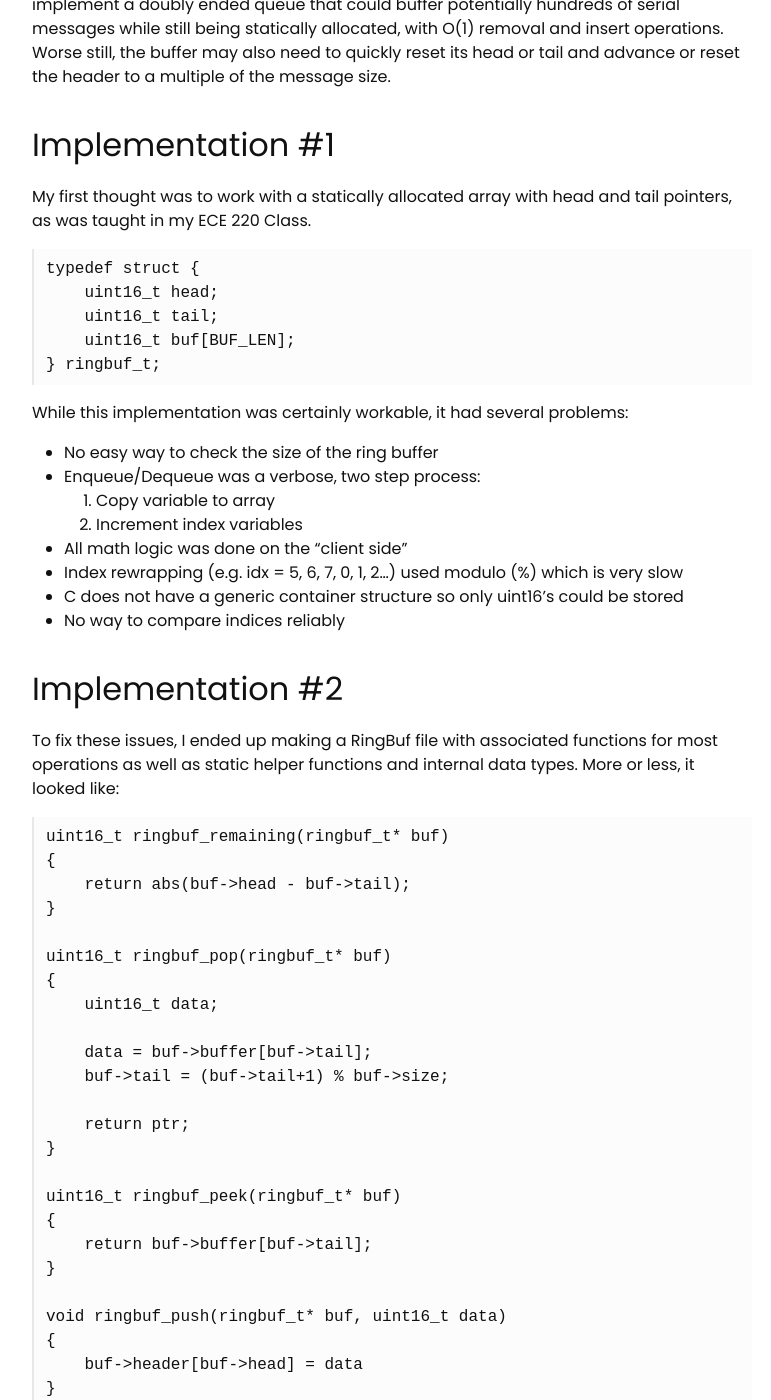
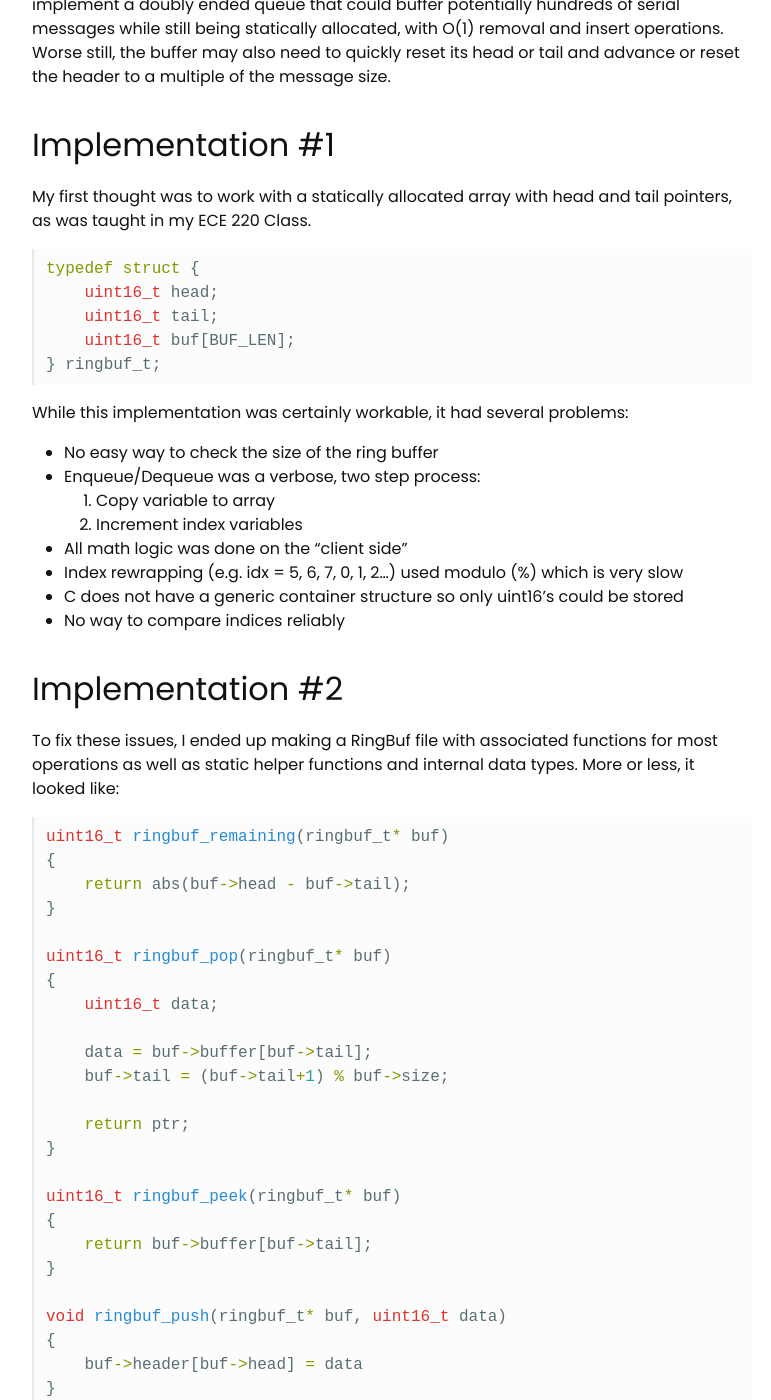
Before and after one commit to epellis/epellis.github.io, a Jekyll site: the page built from _posts/2018-07-24-ring-iterators.md, in a window 1280 px wide and 1400 px high, scrolled down 1088 px. Shown: the whole window, without its empty margins (248-1019 px from the left). Built offline with Jekyll 4.4.1, drawn with Linux system fonts in a browser that asks for light colours; some of the changed text lies outside the part shown.

Commit message:
Gucci Gang Returns

````diff
--- a/_posts/2018-07-24-ring-iterators.md
+++ b/_posts/2018-07-24-ring-iterators.md
@@ -38,7 +38,7 @@ head or tail and advance or reset the header to a multiple of the message size.
 My first thought was to work with a statically allocated array with head and
 tail pointers, as was taught in my ECE 220 Class.
 
-```c_cpp
+```c
 typedef struct {
     uint16_t head;
     uint16_t tail;
@@ -63,7 +63,7 @@ To fix these issues, I ended up making a RingBuf file with associated functions
 for most operations as well as static helper functions and internal data types.
 More or less, it looked like:
 
-```c_cpp
+```c
 uint16_t ringbuf_remaining(ringbuf_t* buf)
 {
     return abs(buf->head - buf->tail);
@@ -158,7 +158,7 @@ being very simple, just copying and pasting functions with small changes.
 Lets walk through the final result. First up are the data structures as they
 will be referenced later in the review:
 
-```c_cpp
+```c
 typedef struct riter_t {
     uint16_t idx;
     uint16_t size;
````
